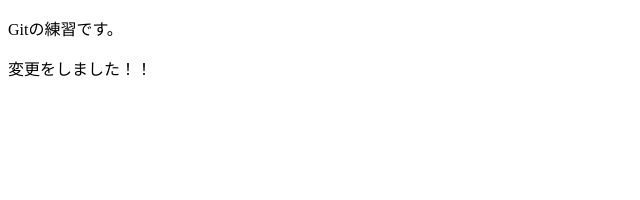
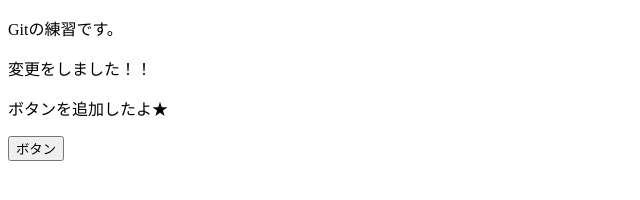
Before and after one commit to MARI107/Git_mari, a website: page GitHowtouse/index.html in a window 1280 px wide. Shown: the whole page, without its empty margins (0-640 px from the left). Drawn offline with Linux system fonts and the light colour scheme.

Commit message:
#2 ボタンを追加！

```diff
--- a/GitHowtouse/index.html
+++ b/GitHowtouse/index.html
@@ -9,5 +9,7 @@
 	<body>
 		<p>Gitの練習です。</p>
 		<p>変更をしました！！</p>
+		<p>ボタンを追加したよ★</p>
+		<button>ボタン</button>
 	</body>
 </html>
```
Also changed, not shown: package.json (added, +22 -0 lines), 2 other files.
